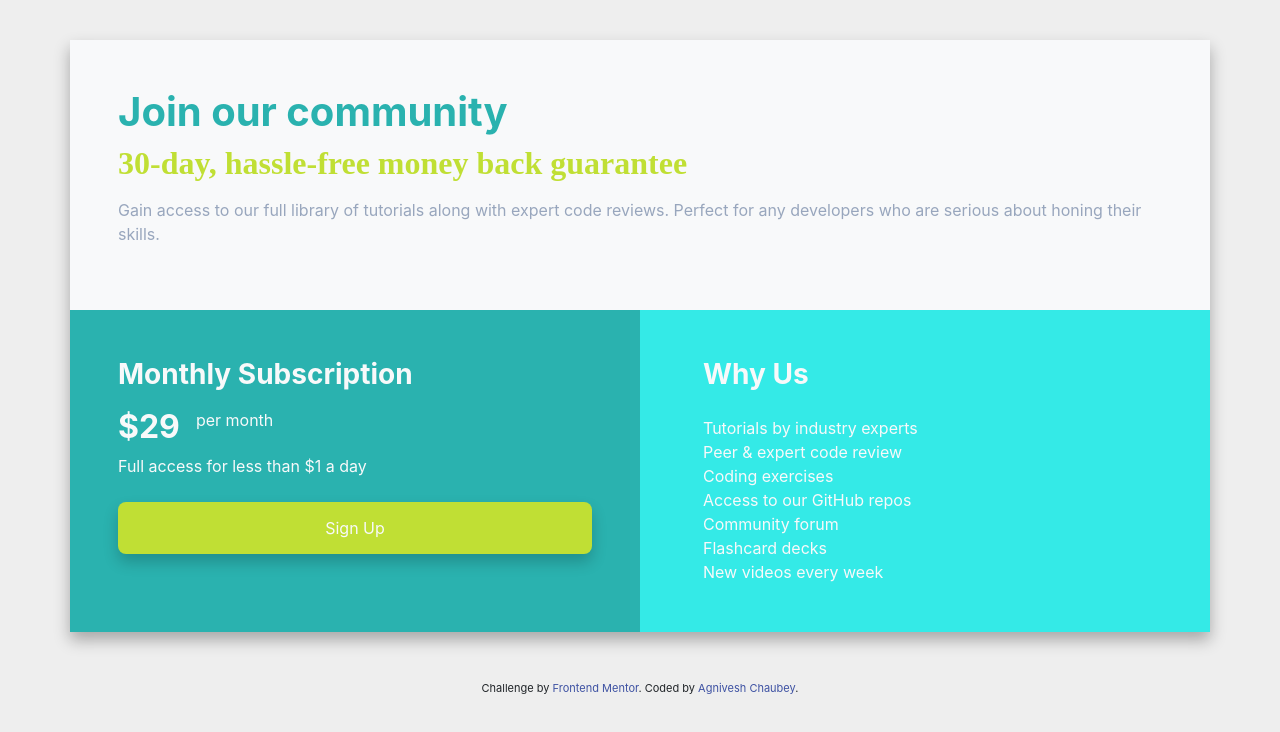
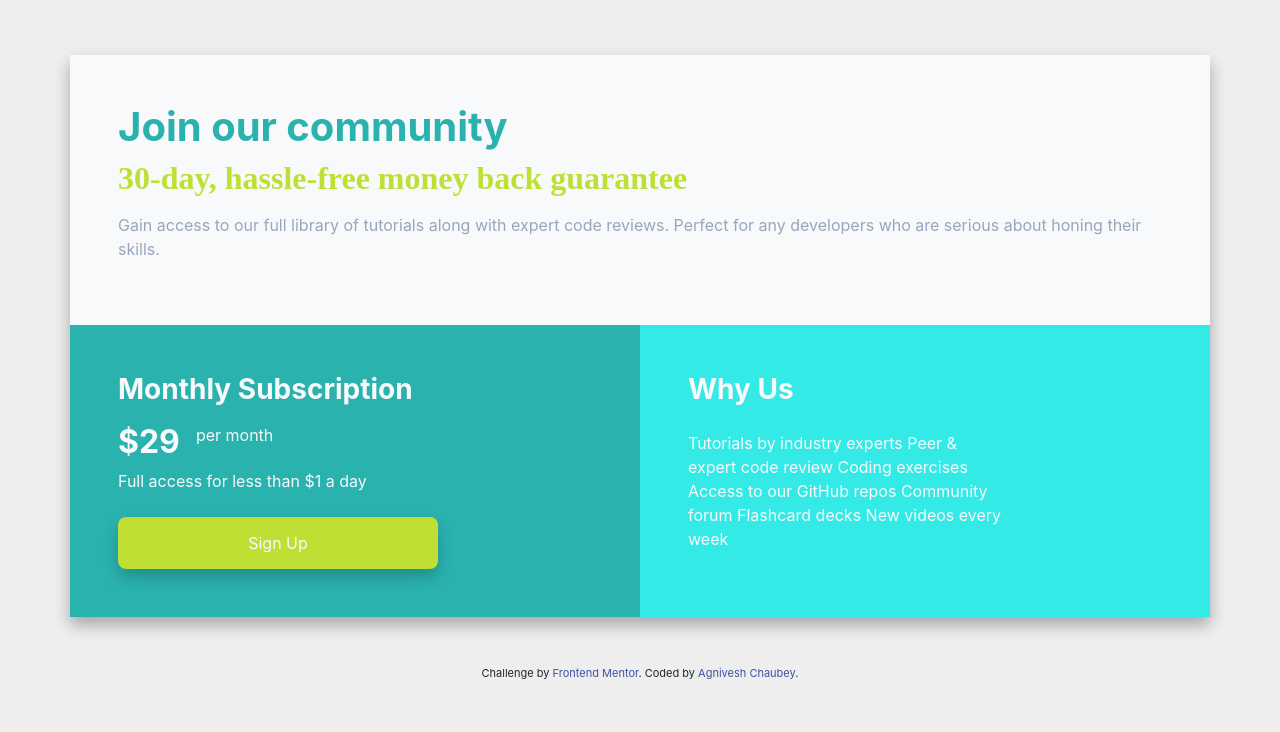
Before and after one commit to AgniveshChaubey/frontend-price-grid-component, a plain HTML site: page index.html in a window 1280 px wide. Drawn offline with nearby package versions, Linux system fonts and the light colour scheme; a web font is replaced by a local one.

Commit message:
<br> tag removed

```diff
--- a/index.html
+++ b/index.html
@@ -40,6 +40,7 @@
     </div>
     <div class="row text-light">
       <div class="p-5 col-md-6 col-sm-12 bg-1">
+        <div class="max-width">
           <h3 class="row mb-3"><b> Monthly Subscription </b></h3>
           <div class="row">
             <h2 class="mr-3"> <b> &dollar;29 </b> </h4>
@@ -48,16 +49,17 @@
           <p class="row mb-4">Full access for less than &dollar;1 a day</p>
           <button class="text-light btn-primary">Sign Up</button>
         </div>
-      <div class="col-md-6 col-sm-12 bg-2">
-        <div class="p-5">
+      </div>
+      <div class="col-md-6 col-sm-12 bg-2 p-5">
+        <div class="max-width">
           <h3 class="row mb-4"><b>Why Us </b></h3>
           <p class="row">
-            Tutorials by industry experts <br>
-            Peer &amp; expert code review <br>
-            Coding exercises <br>
-            Access to our GitHub repos <br>
-            Community forum <br>
-            Flashcard decks <br>
+            Tutorials by industry experts
+            Peer &amp; expert code review
+            Coding exercises
+            Access to our GitHub repos
+            Community forum
+            Flashcard decks
             New videos every week
           </p>
         </div>
--- a/style.css
+++ b/style.css
@@ -103,4 +103,14 @@ body {
     justify-content: center;
     flex-direction: column;
     min-height : 100vh;
+    /* max-width: 60vw; */
 }
+
+
+.max-width{
+    max-width: 25vw;
+}
+
+.max-width2{
+    max-width: 25vw;
+}
```
Lines whose indentation alone changed are shown as unchanged.
